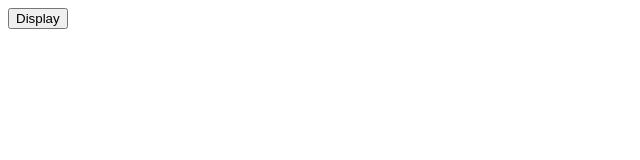
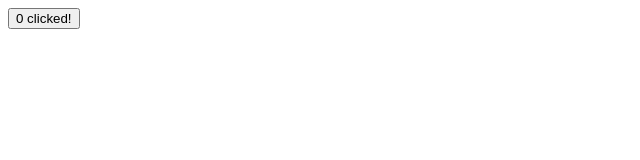
Before and after one commit to keithnoguchi/svelted, a Svelte app: page / in a window 1280 px wide. Shown: the top 160 px of the page, without its empty margins (0-640 px from the left). Built offline with nearby package versions, Linux system fonts and the light colour scheme.

Commit message:
App: let's start playing with the reactivity
State + DOM = Reactivity.

```diff
--- a/src/App.svelte
+++ b/src/App.svelte
@@ -1,27 +1,11 @@
 <script>
-  import { tick } from 'svelte';
+  let counter = 0;
 
-  let clicked = false;
-
-  async function handler() {
-    clicked = true;
-
-    await tick();
-    const canvas = document.getElementById('canvas');
-    const ctx = canvas.getContext('2d');
-    ctx.fillStyle = '#ddd';
-    ctx.fillRect(0, 0, 100, 200);
-    ctx.fillRect(100, 100, 200, 200);
+  function countUp() {
+    counter += 1;
   }
 </script>
 
-<div>
-  <button on:click={handler}>Display</button>
-</div>
-
-{#if clicked}
-  <canvas id="canvas" width="200" height="200" />
-{/if}
-
-<style>
-</style>
+<button on:click={countUp}>
+  {counter} clicked!
+</button>
```
